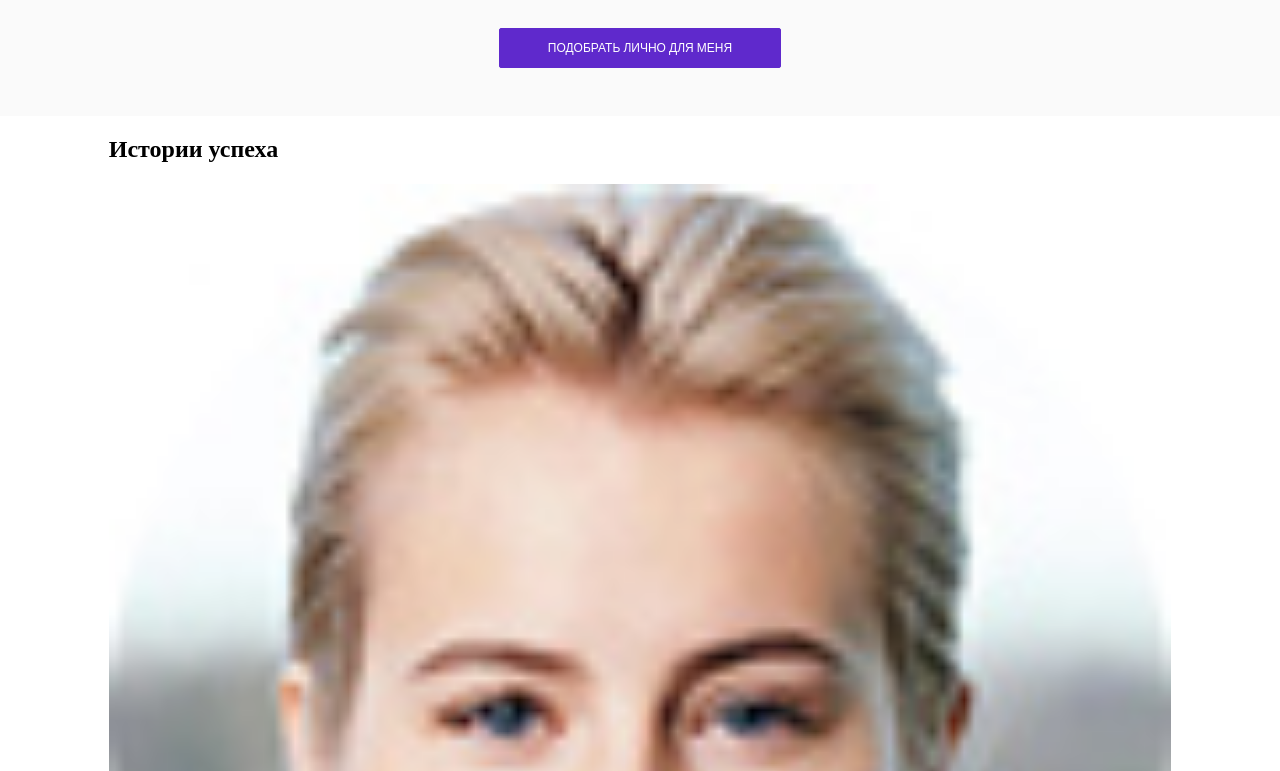
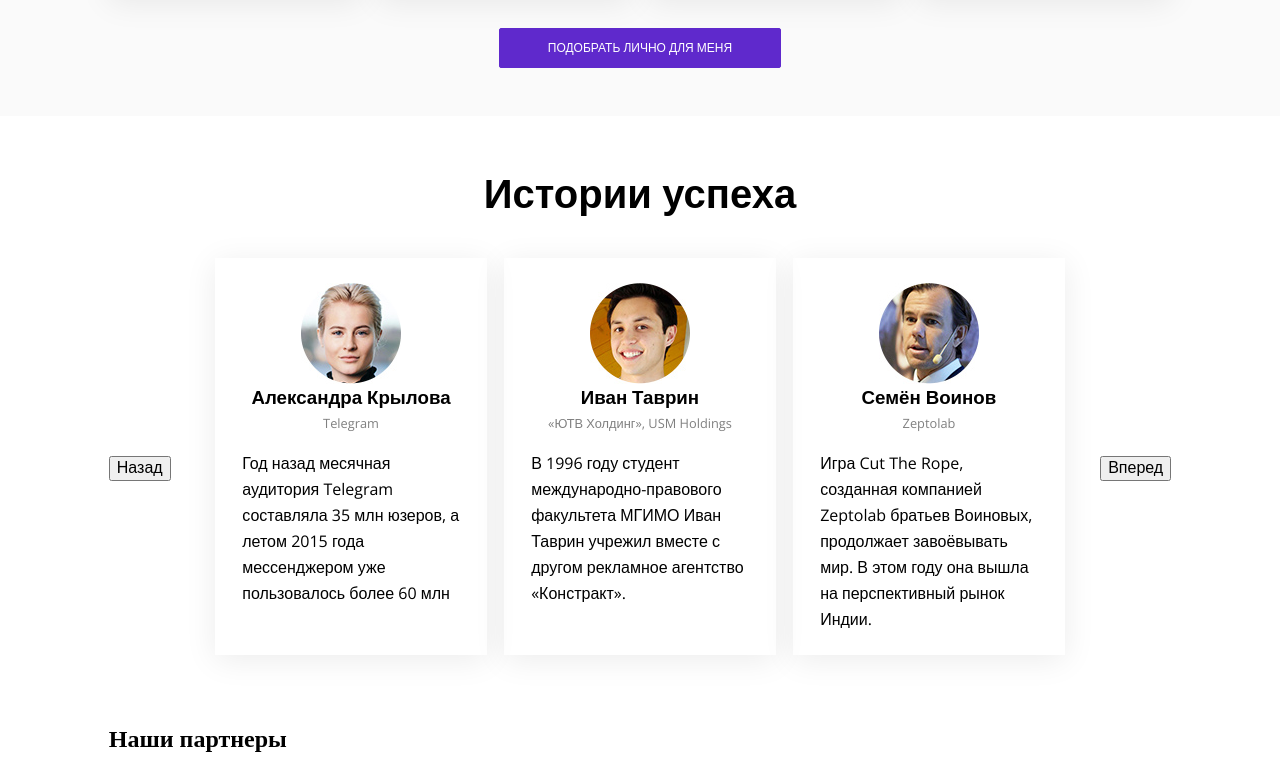
Before and after one commit to ohioensis/test-bureau, a website: page index.html in a window 1280 px wide. Shown: the part 2302-3073 px from the top of the page. Drawn offline with nearby package versions, Linux system fonts and the light colour scheme.

Commit message:
success-stories layout

```diff
--- a/index.html
+++ b/index.html
@@ -175,7 +175,7 @@
 		</section>
 		<section class="success-stories">
 			<div class="content-wrapper">
-				<h2>Истории успеха</h2>
+				<h2 class="success-stories__title">Истории успеха</h2>
 				<div class="success-stories__slider">
 						<article class="slide">
 							<img src="img/krilova.jpg" width="100%" height="auto" alt="Александра Крылова">
@@ -195,9 +195,10 @@
 							<small class="slide__company">Zeptolab</small>
 							<p class="slide__story">Игра Cut The Rope, созданная компанией Zeptolab братьев Воиновых, продолжает завоёвывать мир. В этом году она вышла на перспективный рынок Индии.</p>
 						</article>
-					<button class="control slide__control contol--prev" type="button">Назад</button>
-					<button class="control slide__control contol--next" type="button">Вперед</button>
+					<button class="control success-stories__control success-stories__control--prev" type="button">Назад</button>
+					<button class="control success-stories__control success-stories__control--next" type="button">Вперед</button>
 				</div>
+
 			</div>
 		</section>
 		<section class="partners">
--- /dev/null
+++ b/less/blocks/control.less
@@ -0,0 +1,3 @@
+.control {
+	position: absolute;
+}
--- a/less/blocks/personality.less
+++ b/less/blocks/personality.less
@@ -2,7 +2,7 @@
 	.no-margins();
 	width: 23.75%;
 	margin-top: 2%;
-	box-shadow: 0 2% 10% 0 rgba(0,0,0,0.8);
+	box-shadow: 0px 5px 30px 0px rgba(0,0,0,0.08);
 }
 
 .personality__caption {
--- /dev/null
+++ b/less/blocks/slide.less
@@ -0,0 +1,31 @@
+.slide {
+	width: 32%;
+	box-sizing: border-box;
+
+	padding-top: 3%;
+	padding-bottom: 2.75%;
+	.font-basic();
+
+	box-shadow: 0px 5px 30px 0px rgba(0,0,0,0.08);
+	img {
+		display: block;
+		width: 100px;
+		margin: 0 auto;
+	}
+}
+
+.slide__name {
+	.no-margins();
+	text-align: center;
+}
+
+.slide__company {
+	display: block;
+	.no-margins();
+	text-align: center;
+	color: #808080;
+}
+
+.slide__story {
+	margin: 5% 10% 0 10%;
+}
--- /dev/null
+++ b/less/blocks/success-stories.less
@@ -0,0 +1,29 @@
+.success-stories {
+	padding: 4% 0;
+	background-color: @white;
+}
+
+.success-stories__title {
+	.no-margins();
+	font-family: @o-sans;
+	font-size: 40px;
+	line-height: 50px;
+	text-align: center;
+}
+
+.success-stories__slider {
+	position: relative;
+	.flex();
+	margin-top: 3.75%;
+	padding: 0 10%;
+}
+
+.success-stories__control--prev {
+	left: 0;
+	top: 50%;
+}
+
+.success-stories__control--next {
+	right: 0;
+	top: 50%;
+}
--- a/less/style.less
+++ b/less/style.less
@@ -19,3 +19,7 @@
 
 @import "blocks/persons.less";
 @import "blocks/personality.less";
+
+@import "blocks/success-stories.less";
+@import "blocks/control.less";
+@import "blocks/slide.less";
```
Also changed, not shown: css/style.css. Lines whose indentation alone changed are shown as unchanged.
